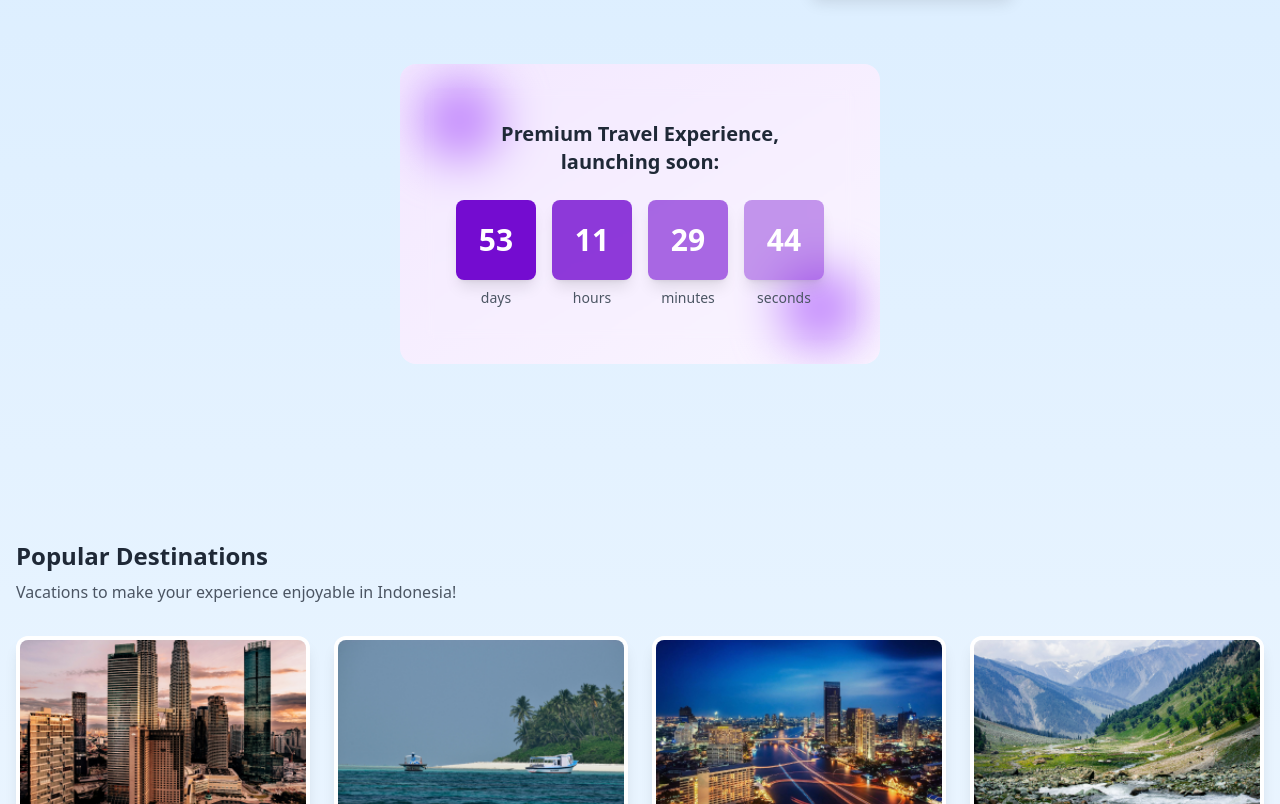
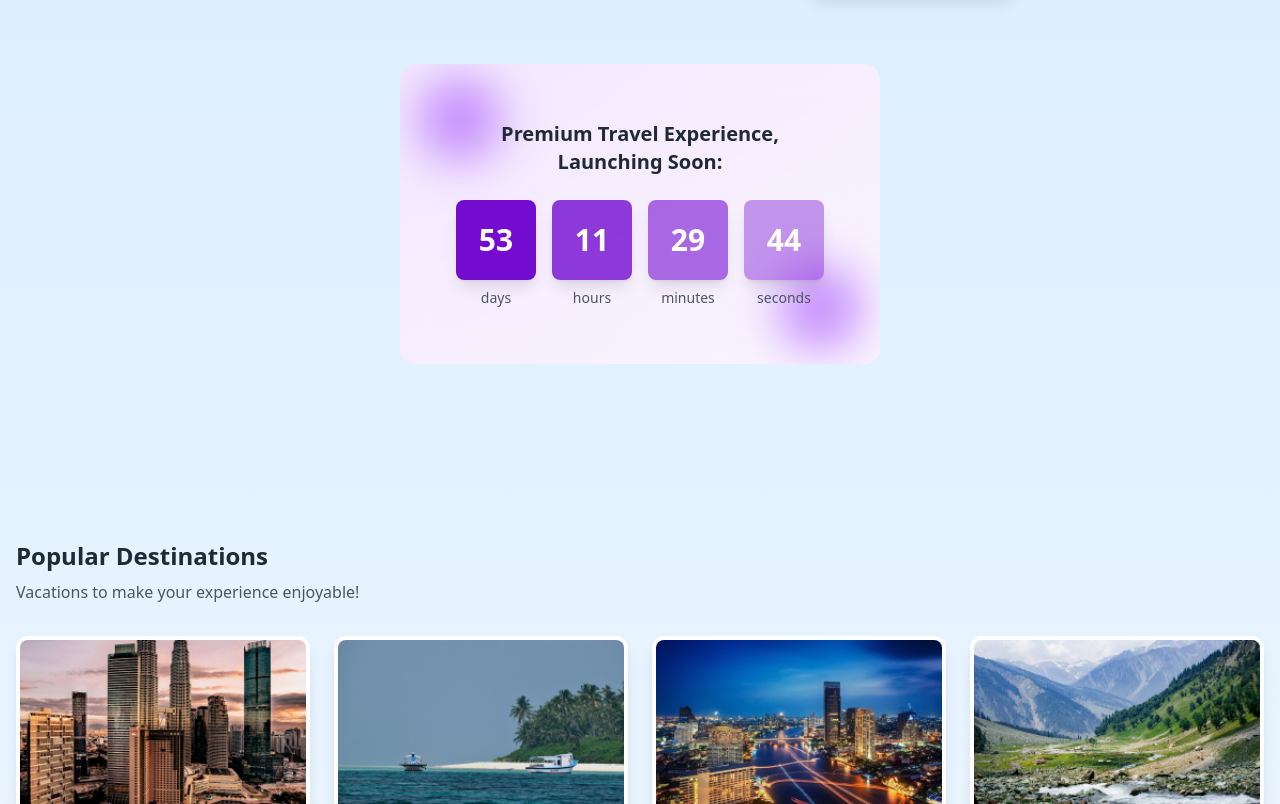
Before and after one commit to yzxsolutions/Luxigoo_Landing_Page, a React (Vite) app: page / in a window 1280 px wide. Shown: the part 744-1548 px from the top of the page. Built offline with nearby package versions, Linux system fonts and the light colour scheme.

Commit message:
Minor UI Updates

```diff
--- a/src/components/Cards/Card.jsx
+++ b/src/components/Cards/Card.jsx
@@ -34,7 +34,7 @@
         Popular Destinations
       </h2>
       <p className="text-gray-600 mb-8">
-        Vacations to make your experience enjoyable in Indonesia!
+        Vacations to make your experience enjoyable!
       </p>
 
       <div className="grid grid-cols-1 md:grid-cols-2 lg:grid-cols-4 gap-6  ">
--- a/src/components/Form/TravelSupportForm.jsx
+++ b/src/components/Form/TravelSupportForm.jsx
@@ -108,7 +108,7 @@
             </a>
 
             <a
-              href="#"
+              href="https://www.instagram.com/luxigoo?utm_source=ig_web_button_share_sheet&igsh=ZDNlZDc0MzIxNw=="
               className="text-white hover:text-pink-500 transition-colors duration-300 bg-gradient-to-r from-pink-500 to-orange-400 p-3 rounded-full shadow-lg hover:from-pink-600 hover:to-orange-500"
             >
               <Instagram style={{ fontSize: 28 }} />
--- a/src/components/Main/Counter.jsx
+++ b/src/components/Main/Counter.jsx
@@ -57,7 +57,7 @@
       <div className="w-full max-w-2xl  backdrop-blur-sm rounded-2xl p-8">
         <h2 className="text-xl font-semibold mb-6 text-center text-gray-800">
         Premium Travel Experience,<br/>
-        launching soon:
+        Launching Soon:
         </h2>
         <div className="flex justify-center gap-4">
           {timeBoxes.map(({ label, value, shades }) => (
```
Also changed, not shown: 1 other file (tests, documents, lock files or other folders).
